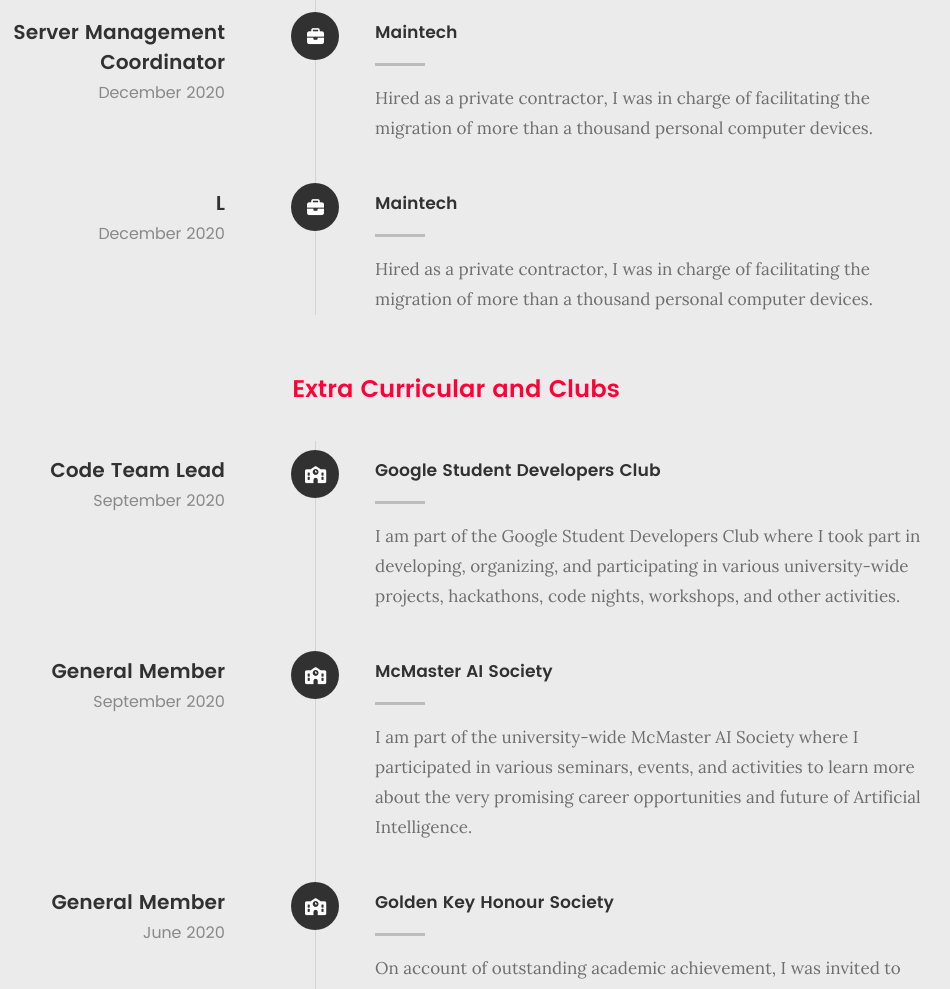
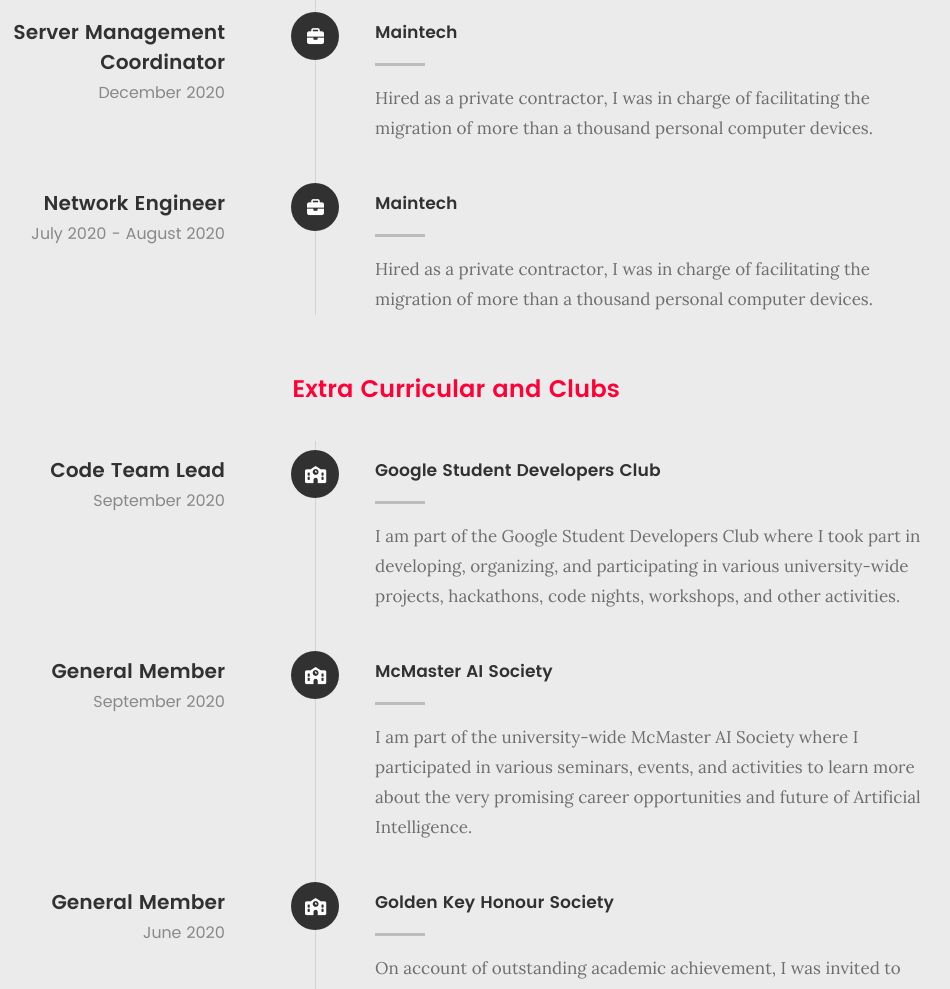
Before and after one commit to omarzahir12/Portfolio-Website, a plain HTML site: page index.html in a window 1280 px wide. Shown: the part 3966-4955 px from the top of the page, without its empty margins (184-1134 px from the left). Drawn offline with Linux system fonts and the light colour scheme; files whose address does not match are found by name.

Commit message:
updated LDSB Job description

```diff
--- a/index.html
+++ b/index.html
@@ -371,8 +371,8 @@
 					</div>
 
 					<div class="timeline-header">
-						<h3>L</h3>
-						<p>December 2020</p>
+						<h3>Network Engineer</h3>
+						<p>July 2020 - August 2020</p>
 					</div>
 
 					<div class="timeline-content">
```
